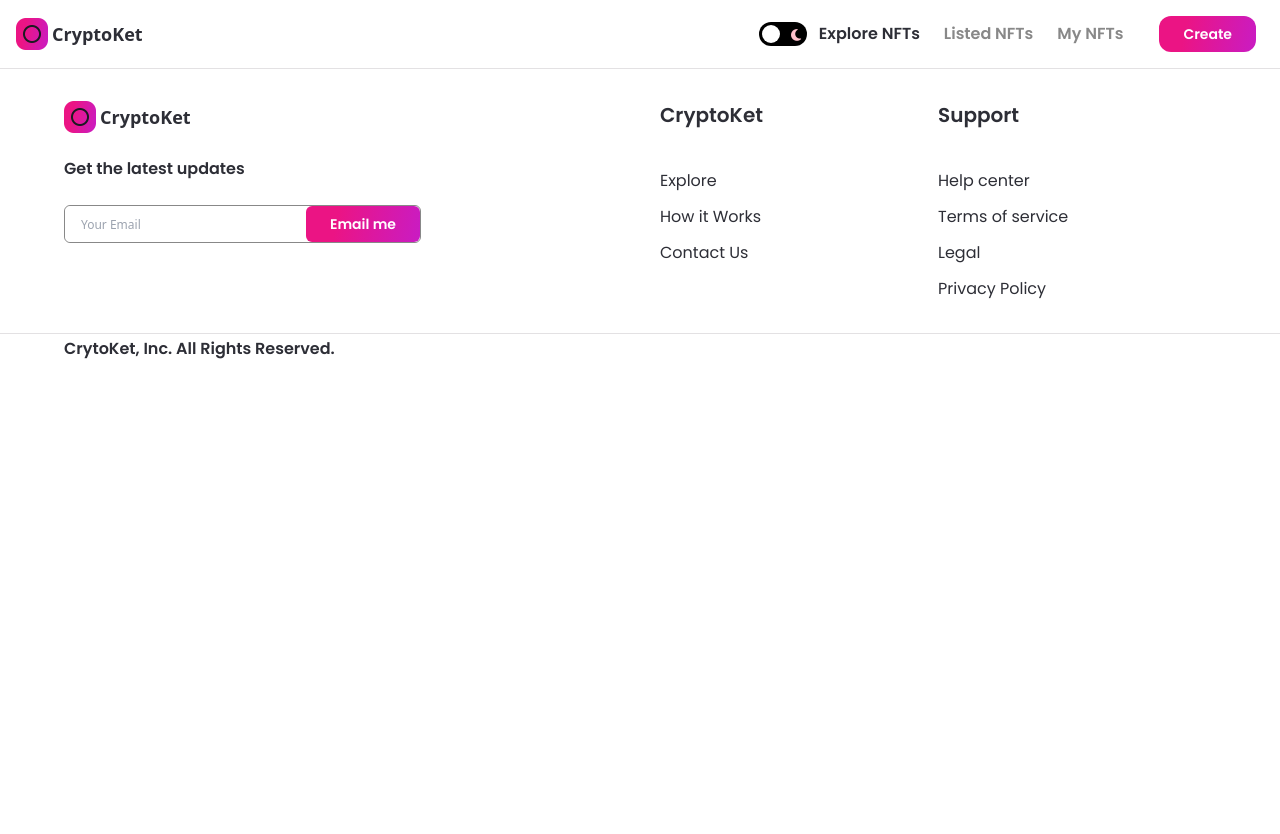
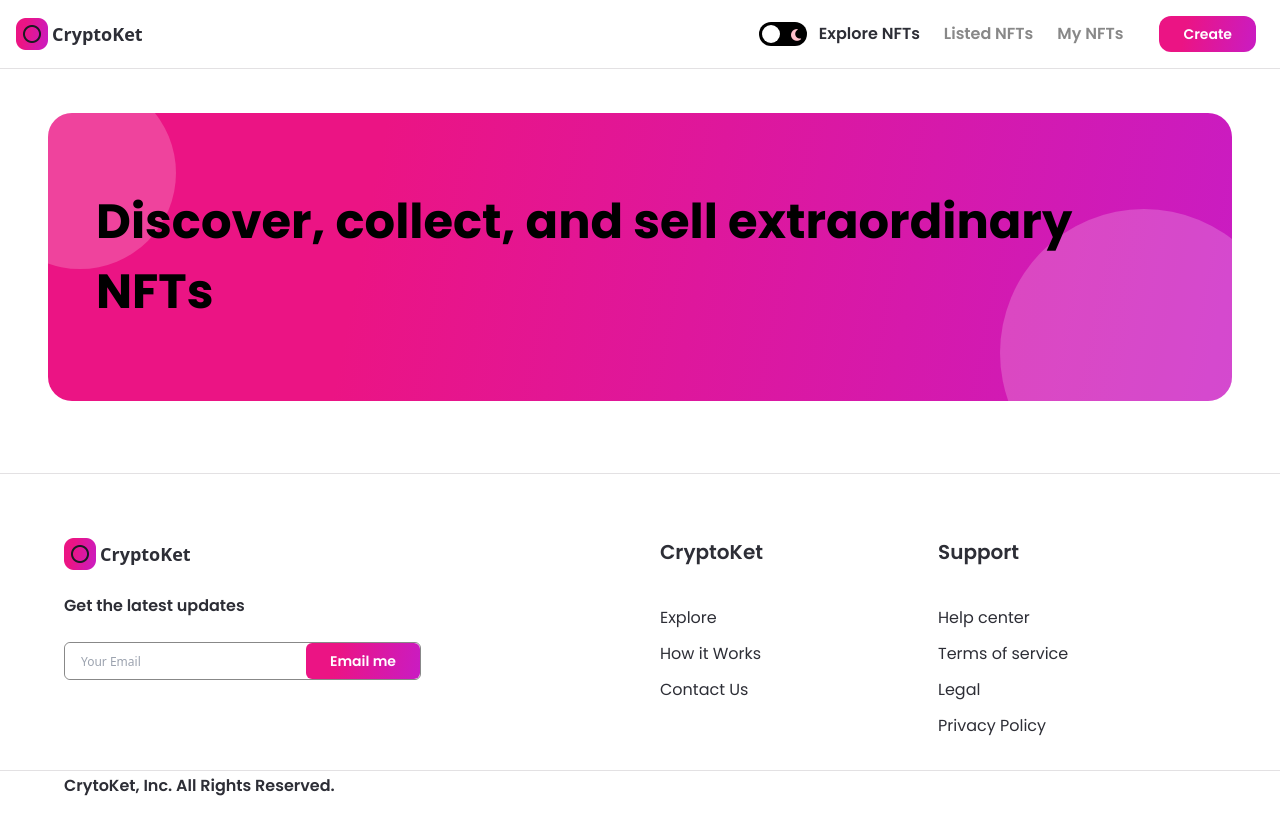
Before and after one commit to the-adrianator/nft-marketplace, a Next.js app: page / in a window 1280 px wide. Shown: the top 834 px of the page. Before the commit the page ends 800 px from the top, so only its background shows below. Built offline with nearby package versions, Linux system fonts and the light colour scheme.

Commit message:
Banner development

```diff
--- /dev/null
+++ b/components/Banner.jsx
@@ -0,0 +1,11 @@
+import React from 'react';
+
+const Banner = ({ name, childStyles, parentStyles }) => (
+  <div className={`relative w-full flex items-center z-0 overflow-hidden nft-gradient ${parentStyles}`}>
+    <p className={`font-bold text-5xl font-poppins leading-70 ${childStyles}`}>{name}</p>
+    <div className="absolute w-48 h-48 sm:w-32 sm:h-32 rounded-full white-bg -top-9 -left-16 -z-5" />
+    <div className="absolute w-72 h-72 sm:w-56 sm:h-56 rounded-full white-bg -bottom-24 -right-14 -z-5" />
+  </div>
+);
+
+export default Banner;
--- a/components/index.js
+++ b/components/index.js
@@ -1,5 +1,6 @@
 import Navbar from './Navbar';
 import Footer from './Footer';
 import Button from './Button';
+import Banner from './Banner';
 
-export { Navbar, Footer, Button };
+export { Navbar, Footer, Button, Banner };
--- a/pages/_app.js
+++ b/pages/_app.js
@@ -8,7 +8,9 @@ const MyApp = ({ Component, pageProps }) => (
   <ThemeProvider attribute="class">
     <div className="dark:bg-nft-dark dark:text-white bg-white text-black min-h-screen">
       <Navbar />
-      <Component {...pageProps} />
+      <div className="pt-65">
+        <Component {...pageProps} />
+      </div>
       <Footer />
     </div>
 
--- a/pages/index.js
+++ b/pages/index.js
@@ -1,11 +1,14 @@
-import Head from 'next/head';
-import Image from 'next/image';
+import { Banner } from '../components';
 
 const Home = () => (
-  <div>
-    <h1 className="text-3xl font-bold underline">
-      Hello world!
-    </h1>
+  <div className="flex justify-center sm:px-4 p-12">
+    <div className="w-full minmd:w-4/5">
+      <Banner
+        name="Discover, collect, and sell extraordinary NFTs"
+        childStyles="md:text-4xl sm:text-2xl xs:text-xl text-left"
+        parentStyles="justify-start mb-6 h-72 sm:h-60 p-12 xs:p-4 xs:h-44 rounded-3xl"
+      />
+    </div>
   </div>
 );
 
```
